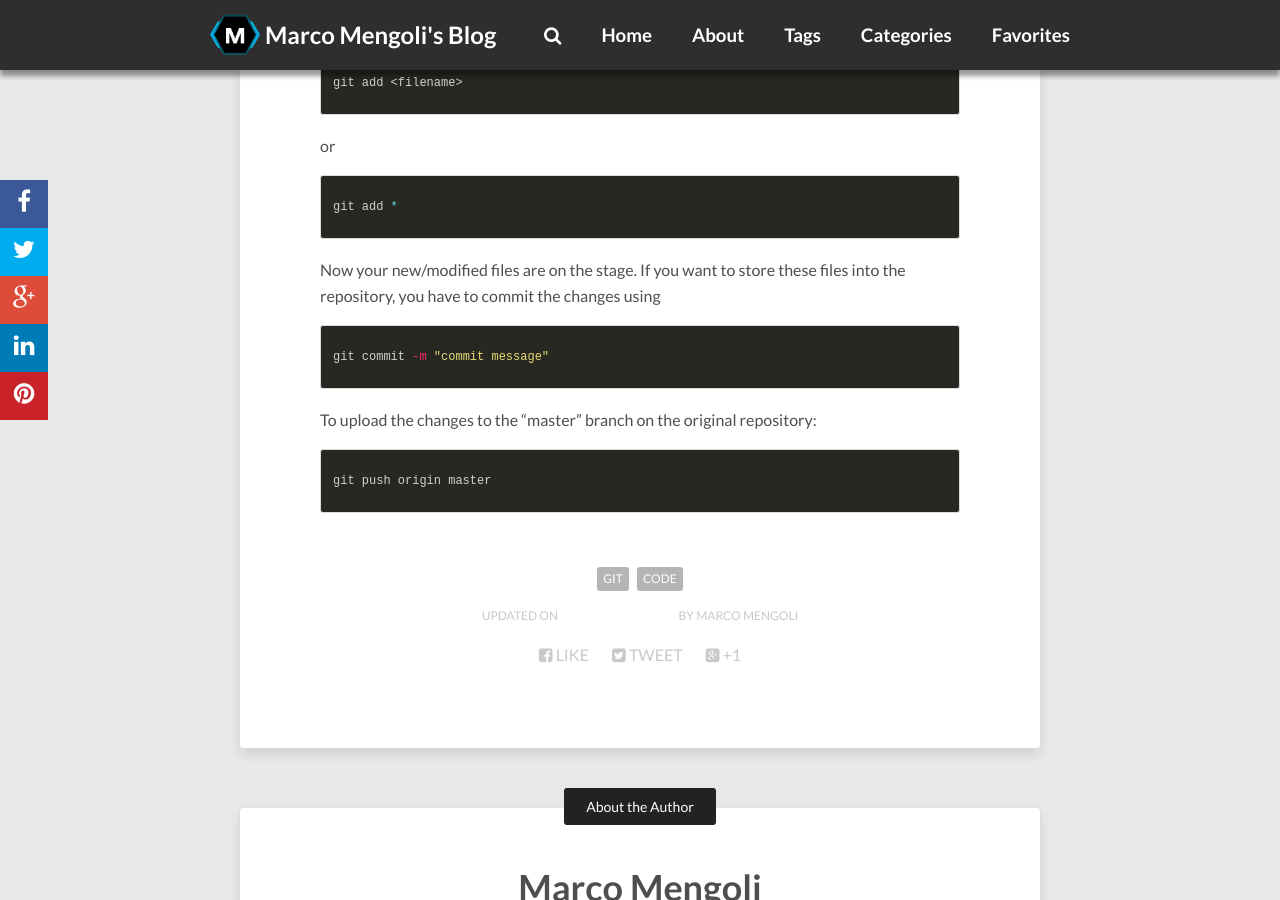
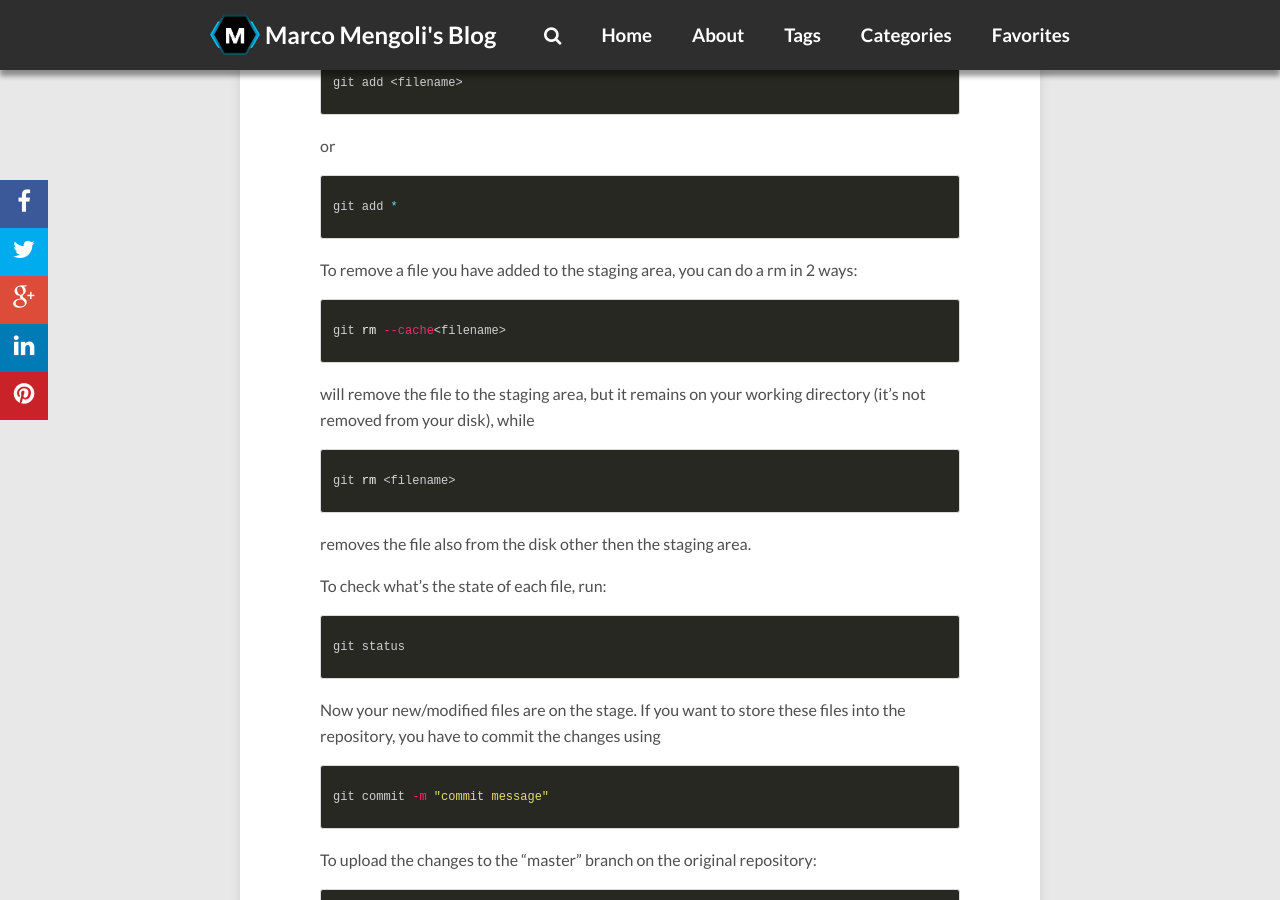
Before and after one commit to MarcoMengoli/marcomengoli.github.io, a Jekyll site: the page built from _posts/2015-11-15-GitBeginnerTutorial.md, in a window 1280 px wide and 900 px high, scrolled down 496 px. Built offline with Jekyll 4.4.1, drawn with Linux system fonts in a browser that asks for light colours; nearby versions of some CDN libraries; comment, search, counter and statistics services are not loaded.

Commit message:
Added git rm and git status commands with a very brief description

```diff
--- a/_posts/2015-11-15-GitBeginnerTutorial.md
+++ b/_posts/2015-11-15-GitBeginnerTutorial.md
@@ -16,6 +16,26 @@ or
 git add *
 {% endhighlight %}
 
+
+To remove a file you have added to the staging area, you can do a rm in 2 ways:
+{% highlight bash %}
+git rm --cache<filename>
+{% endhighlight %}
+will remove the file to the staging area, but it remains on your working directory (it's not removed from your disk), while
+{% highlight bash %}
+git rm <filename>
+{% endhighlight %}
+removes the file also from the disk other then the staging area.
+
+
+To check what's the state of each file, run:
+{% highlight bash %}
+git status
+{% endhighlight %}
+
+
+
+
 Now your new/modified files are on the stage. If you want to store these files into the repository, you have to commit the changes using
 
 {% highlight bash %}
```
